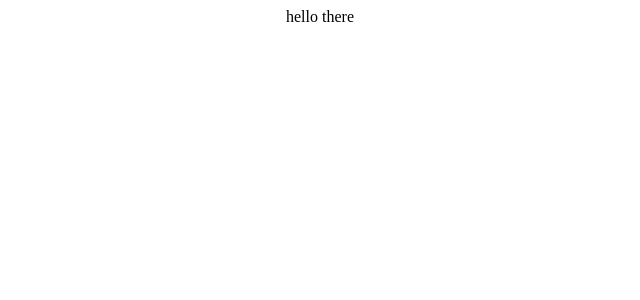
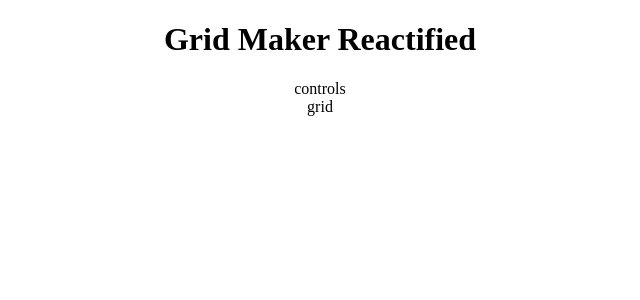
Before and after one commit to wongjessica/react_gridmaker, a React (Create React App) app: page / in a window 1280 px wide. Shown: the top 300 px of the page, without its empty margins (320-960 px from the left). Built offline with nearby package versions, Linux system fonts and the light colour scheme.

Commit message:
renamed to separate things out

```diff
--- a/src/App.js
+++ b/src/App.js
@@ -2,7 +2,14 @@ import React from "react";
 import "./App.css";
 
 const App = () => {
-  return <>hello there</>;
+  return (
+    <>
+      <h1>Grid Maker Reactified</h1>
+      controls
+      <br />
+      grid
+    </>
+  );
 };
 
 export default App;
```
